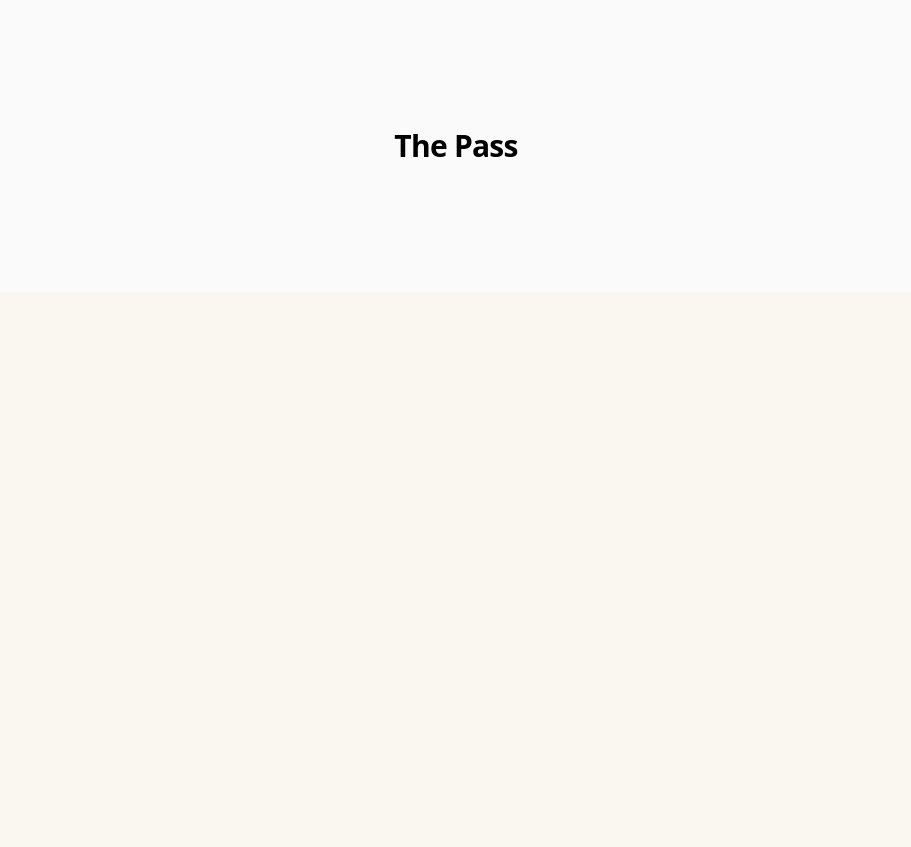
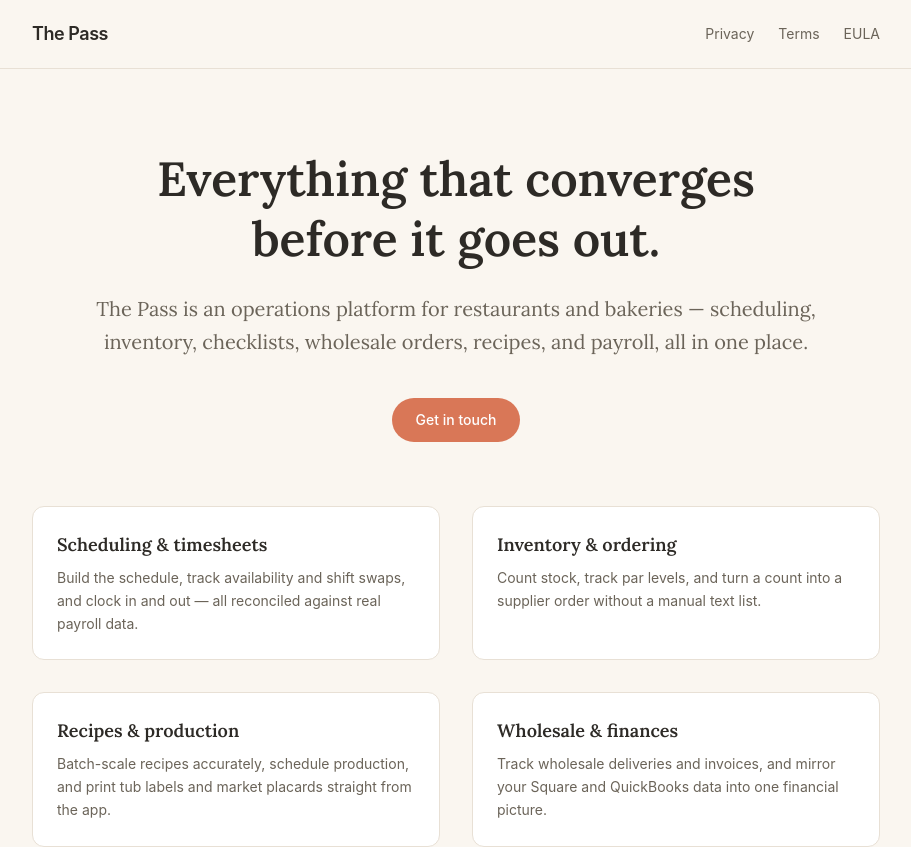
Before and after one commit to hobbstra/the-pass-portal, a Next.js app: page / in a window 1280 px wide. Shown: the top 847 px of the page, without its empty margins (184-1095 px from the left). Before the commit the page ends 800 px from the top, so only its background shows below. Built offline with nearby package versions, Linux system fonts and the light colour scheme.

Commit message:
feat: homepage

```diff
--- a/app/page.tsx
+++ b/app/page.tsx
@@ -1,11 +1,62 @@
+import PageShell from "@/components/PageShell";
+
 export default function Home() {
   return (
-    <div className="flex flex-1 flex-col items-center justify-center bg-zinc-50 font-sans dark:bg-black">
-      <main className="flex w-full max-w-3xl flex-1 flex-col items-center justify-center px-16 py-32">
-        <h1 className="text-3xl font-semibold tracking-tight text-black dark:text-zinc-50">
-          The Pass
+    <PageShell>
+      <section className="max-w-3xl mx-auto px-6 pt-20 pb-16 text-center">
+        <h1 className="text-5xl font-semibold leading-tight mb-6" style={{ color: "var(--ink)" }}>
+          Everything that converges before it goes out.
         </h1>
-      </main>
+        <p className="text-xl leading-relaxed mb-10" style={{ color: "var(--ink-muted)" }}>
+          The Pass is an operations platform for restaurants and bakeries —
+          scheduling, inventory, checklists, wholesale orders, recipes, and
+          payroll, all in one place.
+        </p>
+        <a
+          href="mailto:support@thepass.cloud"
+          className="inline-block font-sans-ui text-sm font-medium px-6 py-3 rounded-full text-white"
+          style={{ background: "var(--accent)" }}
+        >
+          Get in touch
+        </a>
+      </section>
+
+      <section className="max-w-4xl mx-auto px-6 pb-24">
+        <div className="grid grid-cols-1 sm:grid-cols-2 gap-8">
+          <FeatureCard
+            title="Scheduling & timesheets"
+            body="Build the schedule, track availability and shift swaps, and clock in and out — all reconciled against real payroll data."
+          />
+          <FeatureCard
+            title="Inventory & ordering"
+            body="Count stock, track par levels, and turn a count into a supplier order without a manual text list."
+          />
+          <FeatureCard
+            title="Recipes & production"
+            body="Batch-scale recipes accurately, schedule production, and print tub labels and market placards straight from the app."
+          />
+          <FeatureCard
+            title="Wholesale & finances"
+            body="Track wholesale deliveries and invoices, and mirror your Square and QuickBooks data into one financial picture."
+          />
+        </div>
+      </section>
+    </PageShell>
+  );
+}
+
+function FeatureCard({ title, body }: { title: string; body: string }) {
+  return (
+    <div
+      className="rounded-xl border p-6"
+      style={{ borderColor: "var(--border)", background: "var(--bg-card)" }}
+    >
+      <h3 className="text-lg font-semibold mb-2" style={{ color: "var(--ink)" }}>
+        {title}
+      </h3>
+      <p className="text-sm leading-relaxed font-sans-ui" style={{ color: "var(--ink-muted)" }}>
+        {body}
+      </p>
     </div>
   );
 }
```
